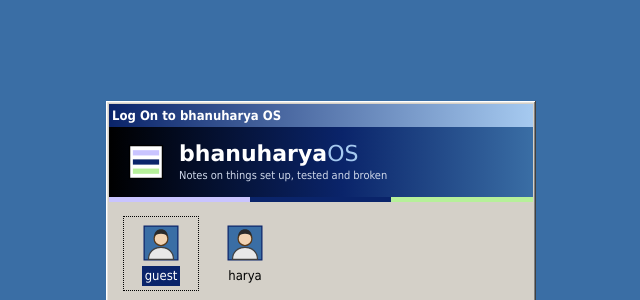
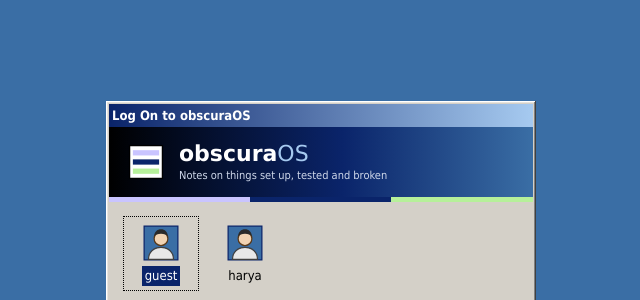
Before and after one commit to bhanuharya/bhanuharya.github.io, a Jekyll site: the page built from BLOG_SPEC.md, in a window 1280 px wide. Shown: the part 1784-2084 px from the top of the page, without its empty margins (319-959 px from the left). Built offline with Jekyll 4.4.1, drawn with Linux system fonts in a browser that asks for light colours; our own code applies the rules of GitHub Pages for plain Markdown files; some of the changed text lies outside the part shown.

Commit message:
Rename the OS to obscuraOS
The boot screen, splash, log on, Start menu, System Properties, BIOS
Setup, dialogs, screen saver and docs now say obscuraOS (BIOS: obscura
BIOS). The site's address, title and links stay bhanuharya.

Co-Authored-By: Claude Opus 5.5 <noreply@anthropic.com>
Claude-Session: https://claude.ai/code/session_01A3DLj5YsL6GLiKksgjg9NU

```diff
--- a/BLOG_SPEC.md
+++ b/BLOG_SPEC.md
@@ -9,7 +9,7 @@ This document describes the current Jekyll site after the rebuild and refinement
 
 ## Layouts
 
-The site is an early-2000s desktop, "bhanuharya OS": grey 3D bevels, gradient title bars, sunken panes, a taskbar and Start menu. Apps are windows. Each URL renders the desktop with its own window open, so pages work without JavaScript; with it, links open as windows in place (fetched, then added to the desktop) and the URL follows the focused window.
+The site is an early-2000s desktop, "obscuraOS": grey 3D bevels, gradient title bars, sunken panes, a taskbar and Start menu. Apps are windows. Each URL renders the desktop with its own window open, so pages work without JavaScript; with it, links open as windows in place (fetched, then added to the desktop) and the URL follows the focused window.
 
 - `default` — the desktop: icons (Packet Capture, Browser, Terminal, readme.txt, About, Media Player, Firewall, RSS, GitHub, LinkedIn, Recycle Bin), the window layer, Start menu (programs, Posts and Programs flyouts, Run, Log Off, Shut Down), taskbar with tray (sound, Day/Night, no-trackers shield, clock). Canonical URL, Open Graph / Twitter meta, BlogPosting JSON-LD on posts, RSS link, skip link, and a JSON block with posts and songs for the scripts.
 - `home` — Packet Capture window: filter toolbar with quick filters, the packet list, a detail tree and hex dump of the selected post, status line.
--- a/_layouts/default.html
+++ b/_layouts/default.html
@@ -64,7 +64,7 @@
 </div>
 
 <div class="start-menu" id="start-menu" hidden>
-  <div class="sm-banner" aria-hidden="true"><span>bhanuharya<b>OS</b></span></div>
+  <div class="sm-banner" aria-hidden="true"><span>obscura<b>OS</b></span></div>
   <ul class="sm-items" role="menu" aria-label="Start">
     <li role="none"><a role="menuitem" href="{{ '/' | relative_url }}" data-app="capture"><svg aria-hidden="true"><use href="#i-capture"/></svg>Packet Capture</a></li>
     {% if latest %}<li role="none"><a role="menuitem" href="{{ latest.url | relative_url }}" data-app="browser"><svg aria-hidden="true"><use href="#i-browser"/></svg>Browser</a></li>{% endif %}
--- a/_layouts/properties.html
+++ b/_layouts/properties.html
@@ -23,7 +23,7 @@ layout: default
         <div class="sysinfo">
           <svg class="big-ico" aria-hidden="true"><use href="#i-computer"/></svg>
           <div>
-            <p><b>bhanuharya OS</b><br><span class="dim">Version {{ site.time | date: '%Y.%m' }}</span></p>
+            <p><b>obscuraOS</b><br><span class="dim">Version {{ site.time | date: '%Y.%m' }}</span></p>
             <p>Registered to:<br>Harya (Wishnu)</p>
           </div>
         </div>
--- a/assets/css/style.css
+++ b/assets/css/style.css
@@ -1,5 +1,5 @@
 /* ===============================================================
-   bhanuharya OS
+   obscuraOS
    The site as an early-2000s desktop: grey 3D bevels, gradient
    caption bars, sunken panes, a taskbar and a Start menu.
    Apps are windows: Packet Capture (posts), Browser (reading),
--- a/assets/js/boot.js
+++ b/assets/js/boot.js
@@ -1,4 +1,4 @@
-/* bhanuharya OS: runs in <head>, before the page paints.
+/* obscuraOS: runs in <head>, before the page paints.
    Applies saved display settings, counts anything the Content Security
    Policy blocks (Security Center shows it), and decides whether this tab
    boots. Kept in a file, not inline, so the CSP can forbid inline scripts. */
--- a/assets/js/capture.js
+++ b/assets/js/capture.js
@@ -1,4 +1,4 @@
-/* bhanuharya OS: app code for the Packet Capture and Browser windows.
+/* obscuraOS: app code for the Packet Capture and Browser windows.
    Exposes window.Capture.init(windowEl, url) so os.js can start a window it
    just opened; windows already on the page are started here.
    Nothing leaves the browser. */
--- a/assets/js/os-apps.js
+++ b/assets/js/os-apps.js
@@ -1,4 +1,4 @@
-/* bhanuharya OS: boot, log on, and the small programs.
+/* obscuraOS: boot, log on, and the small programs.
    Boot + log on run once per tab. The name you log on with stays in this
    tab (sessionStorage) and is forgotten when you close it. */
 (function () {
@@ -52,7 +52,7 @@
     document.addEventListener('keydown', onKey);
     var d = new Date();
     var lines = [
-      'bhanuharya BIOS v' + d.getFullYear() + '.' + String(d.getMonth() + 1).padStart(2, '0') + '   (c) Harya',
+      'obscura BIOS v' + d.getFullYear() + '.' + String(d.getMonth() + 1).padStart(2, '0') + '   (c) Harya',
       '',
       'CPU: one person, part time',
       'Memory test: 640K OK',
@@ -84,7 +84,7 @@
     return p.then(function () { return skipped || quick ? null : wait(650); }).then(function () {
       if (setup) return enterSetup();
       if (skipped || quick) return;
-      b.innerHTML = '<div class="splash"><div class="mark">' + svg('logo') + '<span>bhanuharya<b>OS</b></span></div>' +
+      b.innerHTML = '<div class="splash"><div class="mark">' + svg('logo') + '<span>obscura<b>OS</b></span></div>' +
         '<div class="bar"><i></i></div><small>Starting up...</small></div>';
       return wait(1500).then(function () { if (setup) return enterSetup(); });
     }).then(function () {
@@ -107,8 +107,8 @@
     b.className = 'bootscreen logon';
     b.innerHTML =
       '<div class="logon-win raised" role="dialog" aria-modal="true" aria-labelledby="lo-t">' +
-        '<header class="titlebar"><span class="tt" id="lo-t">Log On to bhanuharya OS</span></header>' +
-        '<div class="logon-banner">' + svg('logo') + '<span>bhanuharya<b>OS</b><small>Notes on things set up, tested and broken</small></span></div>' +
+        '<header class="titlebar"><span class="tt" id="lo-t">Log On to obscuraOS</span></header>' +
+        '<div class="logon-banner">' + svg('logo') + '<span>obscura<b>OS</b><small>Notes on things set up, tested and broken</small></span></div>' +
         '<div class="logon-strip" aria-hidden="true"></div>' +
         '<form class="logon-body" autocomplete="off">' +
           '<div class="logon-users" role="radiogroup" aria-label="Users on this computer">' +
@@ -158,7 +158,7 @@
   function loggingOn(name) {
     var b = bootScreen();
     b.innerHTML = '<div class="logon-win busybox raised" role="status"><header class="titlebar"><span class="tt">Logging On</span></header>' +
-      '<div class="logon-banner">' + svg('logo') + '<span>bhanuharya<b>OS</b></span></div><div class="logon-strip"></div>' +
+      '<div class="logon-banner">' + svg('logo') + '<span>obscura<b>OS</b></span></div><div class="logon-strip"></div>' +
       '<div class="logon-body"><p class="ld">Loading your personal settings...</p><div class="bar sunken"><i></i></div></div></div>';
     return wait(650).then(function () {
       $('.ld', b).textContent = 'Applying your personal settings...';
@@ -241,7 +241,7 @@
   }
   function shutdownDialog() {
     OS.msg({
-      title: 'Shut Down bhanuharya OS', icon: 'power', text: 'What do you want the computer to do?',
+      title: 'Shut Down obscuraOS', icon: 'power', text: 'What do you want the computer to do?',
       html: '<div class="choices"><label><input type="radio" name="sd" value="off" checked> Shut down</label>' +
         '<label><input type="radio" name="sd" value="restart"> Restart</label>' +
         '<label><input type="radio" name="sd" value="logoff"> Log off ' + esc(user()) + '</label></div>',
@@ -266,7 +266,7 @@
       logon().then(reopenHome);
     };
     if (sure) { go(); return; }
-    OS.msg({ title: 'Log Off bhanuharya OS', icon: 'logoff', text: 'Are you sure you want to log off?', buttons: ['Log Off', 'Cancel'] })
+    OS.msg({ title: 'Log Off obscuraOS', icon: 'logoff', text: 'Are you sure you want to log off?', buttons: ['Log Off', 'Cancel'] })
       .then(function (i) { if (i === 0) go(); });
   }
   OS.on('action', function (a) {
@@ -306,7 +306,7 @@
     var again = function (start) {
       OS.msg({
         title: 'Run', icon: 'run',
-        text: 'Type the name of a program, a post, or a filter, and bhanuharya OS will open it for you.',
+        text: 'Type the name of a program, a post, or a filter, and obscuraOS will open it for you.',
         html: '<label class="run-row"><span><u>O</u>pen:</span><input class="field sunken" id="run-in" list="run-list" spellcheck="false" autocapitalize="off" value="' + esc(start || '') + '"></label>' +
           '<datalist id="run-list">' + list.map(function (x) { return '<option value="' + esc(x) + '">'; }).join('') + '</datalist>',
         buttons: ['OK', 'Cancel'],
@@ -395,7 +395,7 @@
     var save = function () {
       OS.msg({ title: 'Notepad', icon: 'warn', text: 'Saving is turned off on this computer.\n\nNothing you type here leaves this tab. Copy it somewhere if you want to keep it.' });
     };
-    var aboutNp = function () { OS.msg({ title: 'About Notepad', icon: 'notepad', text: 'Notepad for bhanuharya OS.\nIt edits text. It does not save it.' }); };
+    var aboutNp = function () { OS.msg({ title: 'About Notepad', icon: 'notepad', text: 'Notepad for obscuraOS.\nIt edits text. It does not save it.' }); };
     var MENUS = {
       File: [
         { label: 'New', act: function () { OS.apps.newtext(); } },
@@ -490,7 +490,7 @@
       });
       ctx.globalAlpha = 1;
       ctx.fillStyle = '#555'; ctx.font = (12 * dpr) + 'px "Lucida Console", monospace'; ctx.textBaseline = 'alphabetic';
-      ctx.fillText('bhanuharya OS · captured ' + Math.floor((t - start) / 1000 * 7) + ' packets while you were away', 20 * dpr, H - 20 * dpr);
+      ctx.fillText('obscuraOS · captured ' + Math.floor((t - start) / 1000 * 7) + ' packets while you were away', 20 * dpr, H - 20 * dpr);
       raf = requestAnimationFrame(frame);
     };
     raf = requestAnimationFrame(frame);
--- a/assets/js/os-extras.js
+++ b/assets/js/os-extras.js
@@ -1,4 +1,4 @@
-/* bhanuharya OS: BIOS Setup, Security Center, Find, Event Viewer,
+/* obscuraOS: BIOS Setup, Security Center, Find, Event Viewer,
    reading aids (contents, text size), and a few things to discover.
    Settings live in localStorage ('os-settings'). The event log and the
    discoveries live in sessionStorage and go when the tab closes. */
@@ -190,7 +190,7 @@
     var draw = function () {
       var m = MENUS[tab], it = m.items[row];
       el.innerHTML =
-        '<div class="bios-top">bhanuharya BIOS Setup Utility</div>' +
+        '<div class="bios-top">obscura BIOS Setup Utility</div>' +
         '<div class="bios-tabs" role="tablist">' + MENUS.map(function (x, i) {
           return '<button type="button" role="tab" data-tab="' + i + '" aria-selected="' + (i === tab) + '">' + x.name + '</button>';
         }).join('') + '</div>' +
--- a/assets/js/os-player.js
+++ b/assets/js/os-player.js
@@ -1,4 +1,4 @@
-/* bhanuharya OS: Media Player.
+/* obscuraOS: Media Player.
    Three short songs are written below as notes and played by the browser's
    own synthesizer, so they need no files. Audio files placed in
    assets/music/ join the playlist on the next build, and "Open..." plays a
@@ -176,7 +176,7 @@
   }
 
   /* ---------------- player state ---------------- */
-  var list = SONGS.map(function (s) { var c = compile(s); return { t: s.t, by: 'bhanuharya OS', synth: s, ev: c.ev, dur: c.dur }; });
+  var list = SONGS.map(function (s) { var c = compile(s); return { t: s.t, by: 'obscuraOS', synth: s, ev: c.ev, dur: c.dur }; });
   (OS.data.songs || []).forEach(function (s) { list.push({ t: s.t, by: 'assets/music', url: s.u, dur: 0 }); });
   var cur = 0, playing = false, pos = 0, t0 = 0, idx = 0, timer = null, vol = 0.8, shuffle = false, repeat = true, mode = 0;
   var win = null, ui = {};
--- a/assets/js/os.js
+++ b/assets/js/os.js
@@ -1,4 +1,4 @@
-/* bhanuharya OS: the window manager.
+/* obscuraOS: the window manager.
    Every page is served as a desktop with one window open, so the site works
    without this script. With it, links open as windows in place: the page is
    fetched, its window is lifted out and added to the desktop.
--- a/assets/js/terminal.js
+++ b/assets/js/terminal.js
@@ -10,7 +10,7 @@
   var crt = document.getElementById('crt');
   var catcher = document.getElementById('keycatcher');
 
-  /* inside bhanuharya OS the terminal runs in a window (an iframe):
+  /* inside obscuraOS the terminal runs in a window (an iframe):
      opening a post or logging out asks the desktop to do it */
   var EMBED = window.parent !== window;
   var USER = 'guest';
```
